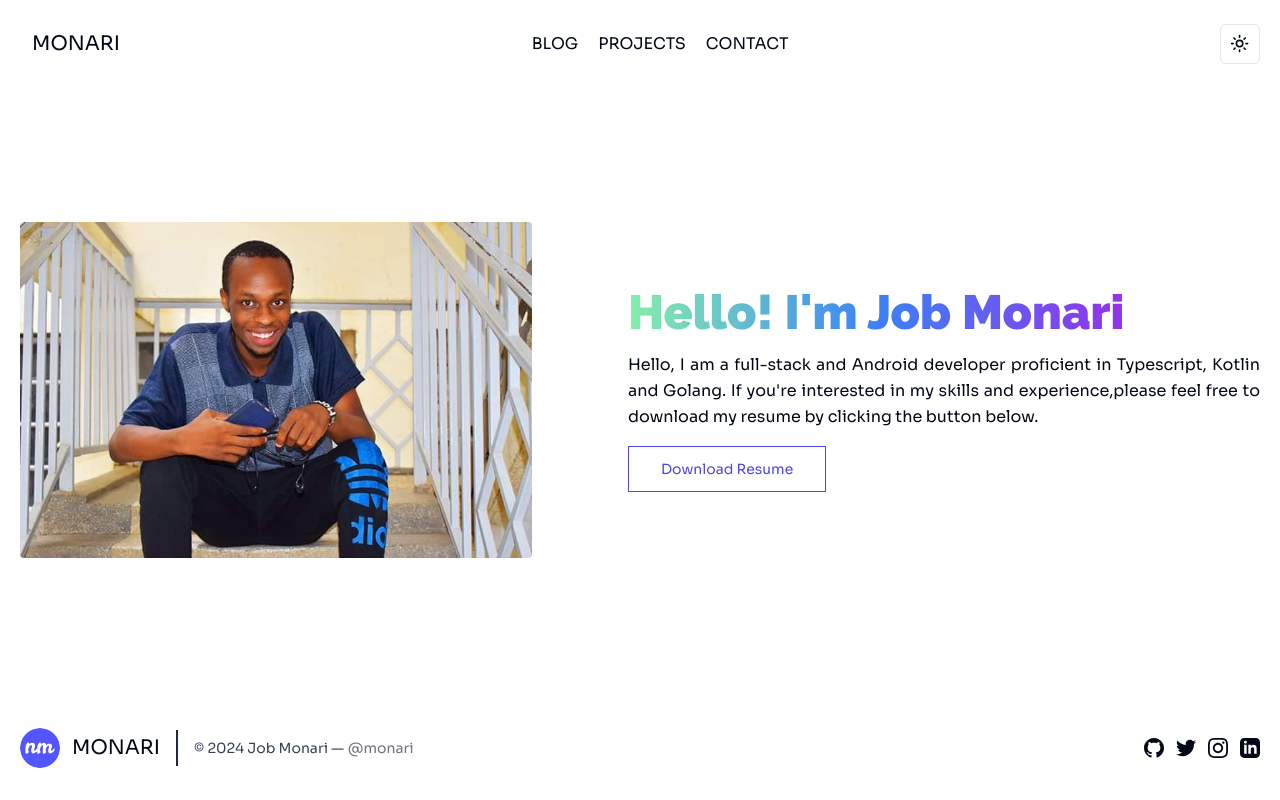
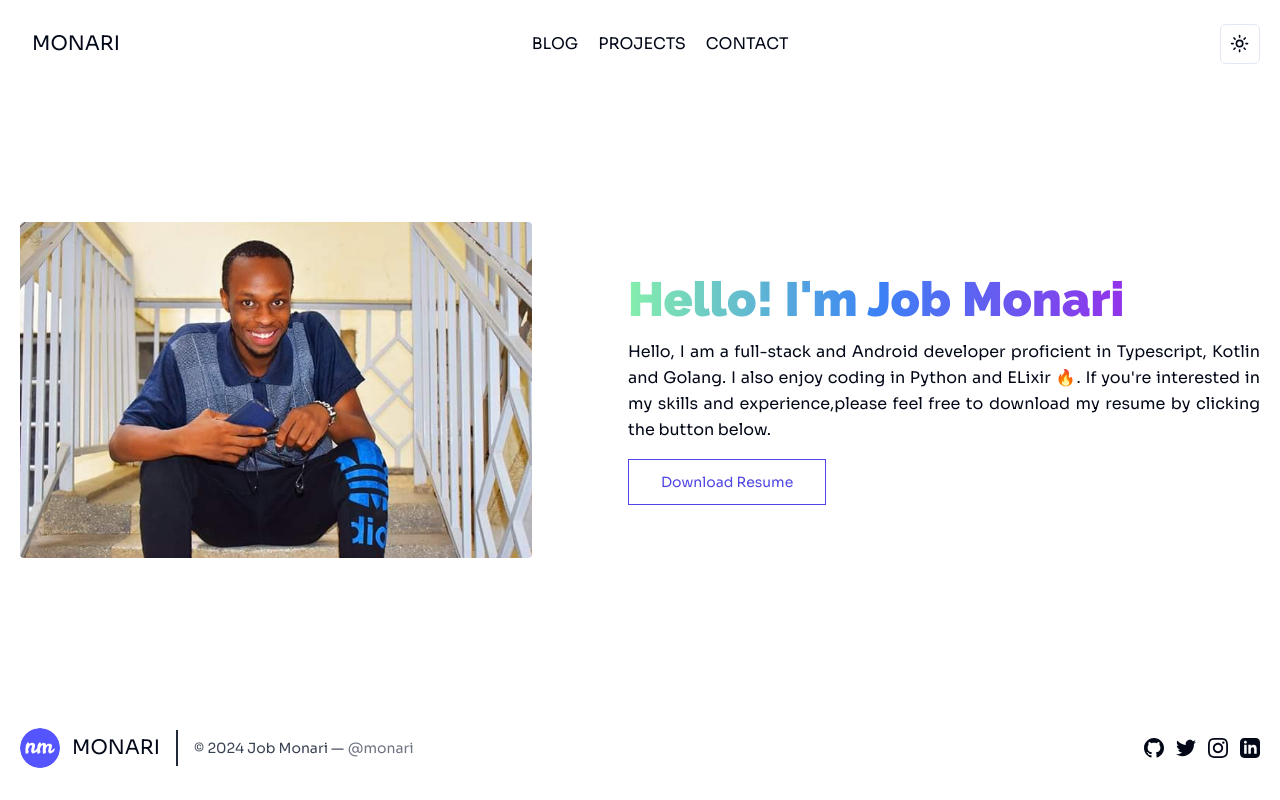
Before and after one commit to narie-monarie/portfolio, a Next.js app: page / in a window 1280 px wide. Built offline with nearby package versions, Linux system fonts and the light colour scheme.

Commit message:
updating the Hero with Python and Elixir 🔥

```diff
--- a/app/components/Hero/Hero.tsx
+++ b/app/components/Hero/Hero.tsx
@@ -31,7 +31,7 @@ export const Hero = () => {
               </h1>
             </div>
             <div className="mb-4 mt-4 leading-relaxed text-justify">
-              Hello, I am a full-stack and Android developer proficient in Typescript, Kotlin and Golang.
+              Hello, I am a full-stack and Android developer proficient in Typescript, Kotlin and Golang. I also enjoy coding in Python and ELixir 🔥.
               If you're interested in my skills and experience,please feel free to download my resume by clicking the button
               below.
             </div>
```
